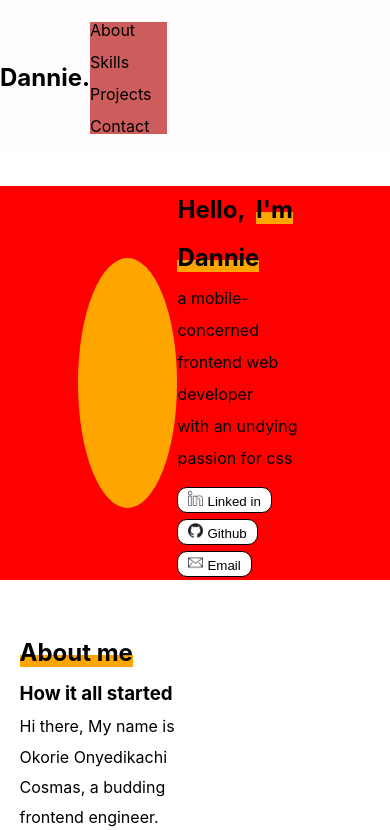
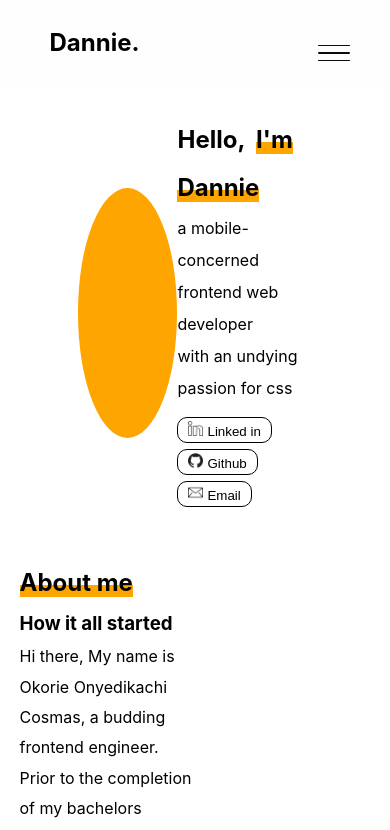
Before and after one commit to okorieonyedikachi/My_portfolio, a React (Vite) app: page / in a window 390 px wide. Shown: the top 830 px of the page. Built offline with nearby package versions, Linux system fonts and the light colour scheme.

Commit message:
Feat: Hamburger menu, Inline styling and media query

```diff
--- /dev/null
+++ b/src/components/Hamburger/Hamburger.css
@@ -0,0 +1,21 @@
+
+
+.hamburger {
+    width: 2rem;
+    height: 2rem;
+    display: flex;
+    z-index: 10;
+    justify-content: space-around;
+    flex-flow: column nowrap;
+}
+
+
+.line {
+    width: 2rem;
+    height: 0.1rem;
+    border-radius: 10px;
+    background-color: #0b0b0b;
+    transform-origin: 1px;
+    transition: all 0.3s linear;
+
+  }
--- /dev/null
+++ b/src/components/Hamburger/Hamburger.jsx
@@ -0,0 +1,32 @@
+import './Hamburger.css'
+
+function Hamburger({isOpen}) {
+    // console.log(isOpen)
+    return (
+        <>
+            <div className='hamburger'>
+                <div className="line line1"></div>
+                <div className="line line2"></div>
+                <div className="line line3"></div>
+                {/* <img src={menu} alt='menu-icon' className='hamburger'/> */}
+            </div>
+
+            {/* <style>
+                {`
+
+                    .line1{
+                        transform: ${ isOpen ? 'rotate(45deg)' : 'rotate(0)'};
+                    }
+                    .line2{
+                        transform: ${ isOpen ? 'translateX(100%)' : 'translateX(0)'};
+                        opacity: ${ isOpen ? 0 : 1};
+                    }
+                    .line3{
+                        transform: ${ isOpen ? 'rotate(-45deg)' : 'rotate(0)'};
+                    }
+                `}
+            </style> */}
+        </>
+    )
+}
+export default Hamburger;
--- a/src/components/Header/Header.jsx
+++ b/src/components/Header/Header.jsx
@@ -1,15 +1,20 @@
 import './Headerstyle.css'
 import menu from '../../assets/menu.png'
-import {useState} from 'react';
+import { useState } from 'react';
+
+import Hamburger from '../Hamburger/Hamburger';
 
 function Header() {
 
-   const [isNavOpen, setIsNavOpen] = useState(false);
+    const [hamburgerOpen, setHamburgerOpen] = useState(false);
 
-   const handleToggle = () =>{
-    setIsNavOpen(!isNavOpen);
-   }
-    return(
+
+    const toggleHamburger = () =>{
+        setHamburgerOpen(!hamburgerOpen)
+
+    }
+
+    return (
         <>
             <nav className='navBar'>
                 <div className='nav-container'>
@@ -19,25 +24,32 @@ function Header() {
                         </div>
                         <div className='header-right'>
                             <div className='nav-menu'>
-                                <ul className={`nav-items ${isNavOpen? 'open' : ''}`}>
+                                <ul className='nav-items'>
                                     <li>About</li>
                                     <li>Skills</li>
                                     <li>Projects</li>
                                     <li>Contact</li>
+                                    <li>Resume</li>
                                 </ul>
                                 {/* <button id='resume-btn'>Résumé</button> */}
                             </div>
-                            <div className={`humburger ${isNavOpen ? 'open' : ''}`} onClick={handleToggle}>
-                                <div className="line"></div>
-                                <div className="line"></div>
-                                <div className="line"></div>
-                                {/* <img src={menu} alt='menu-icon' className='hamburger'/> */}
+                            <div className='hamburger' onClick={toggleHamburger}>
+                                <Hamburger />
                             </div>
+
                         </div>
                     </header>
 
                 </div>
             </nav>
+            <style jsx>{`
+                @media (max-width: 767px){
+                    .nav-items{
+                        display: ${hamburgerOpen ? 'inline' : 'none'};
+
+                    }
+                }
+            `}</style>
         </>
     )
 }
--- a/src/components/Header/Headerstyle.css
+++ b/src/components/Header/Headerstyle.css
@@ -1,36 +1,35 @@
 @media screen and (max-width:767px){
-    .navBar {
-       display: flex;
-       align-items: center;
-       width: 100%;
-       background-color: green;
+    .hamburger{
+        display:fixed;
+        padding-top: 10px;
+        margin-left: 10px;
+        z-index: 6;
     }
+    .nav-items {
+        background-color: rgba(254, 254, 254, 0.96);
+        backdrop-filter: blur(50px);
+        height: 100vh;
+        width: 50vw;
+        padding-top: 50px;
+        position: fixed;
 
-    .nav-items{
-        display: flex;
-        background-color: indianred;
-        flex-direction: column;
-        gap: 1em;
     }
-
-    .humburger {
-        display: fixed;
-      }
-
-    .open .line:nth-child(1) {
-        transform: rotate(45deg) translate(5px, 5px);
-      }
+    .nav-items > li {
+        margin: 50px 40px;
+    }
 
 }
 
+
+
 .navBar {
-    /* width: 100vw; */
     height: 30%;
     position: sticky;
-    /* z-index: 100; */
+    z-index: 100;
     top: 0;
-    background-color: rgba(255, 253, 253, 0.8);
+    background-color: rgba(254, 254, 254, 0.96);
     backdrop-filter: blur(10px);
+    /* background-color: red; */
 }
 
 .header {
@@ -52,15 +51,18 @@
 .nav-menu {
     display: flex;
     margin-right: 60px;
+
 }
 
 .nav-items {
     display: flex;
-    list-style: none;
+    flex-wrap: wrap;
+
 }
 
 .nav-items > li {
     padding-right: 1em;
+    list-style-type: none;
 }
 
 #resume-btn {
@@ -77,22 +79,7 @@
 
 }
 
-.humburger {
-    /* width: 2em; */
-    flex-direction: column;
-    justify-content: space-between;
-    width: 20px;
-    height: 20px;
-    cursor: pointer;
-    background-color: blue;
+.hamburger{
     display: none;
+    z-index: 6;
 }
-
-
-.line {
-    width: 100%;
-    height: 2px;
-    background-color: #0b0b0b;
-    transition: transform 0.3s ease;
-
-  }
--- a/src/components/Mainbody/MainbodySty.css
+++ b/src/components/Mainbody/MainbodySty.css
@@ -1,6 +1,6 @@
 @media screen and (max-width:767px){
     #home {
-        background-color: blue;
+        /* background-color: blue; */
         align-items: center;
     }
     .sections-wrapper {
@@ -18,7 +18,7 @@
     align-items: center;
     justify-content: space-around;
     margin-top: 30px;
-    background-color: red;
+    /* background-color: red; */
 }
 
 .hero-container {
```
